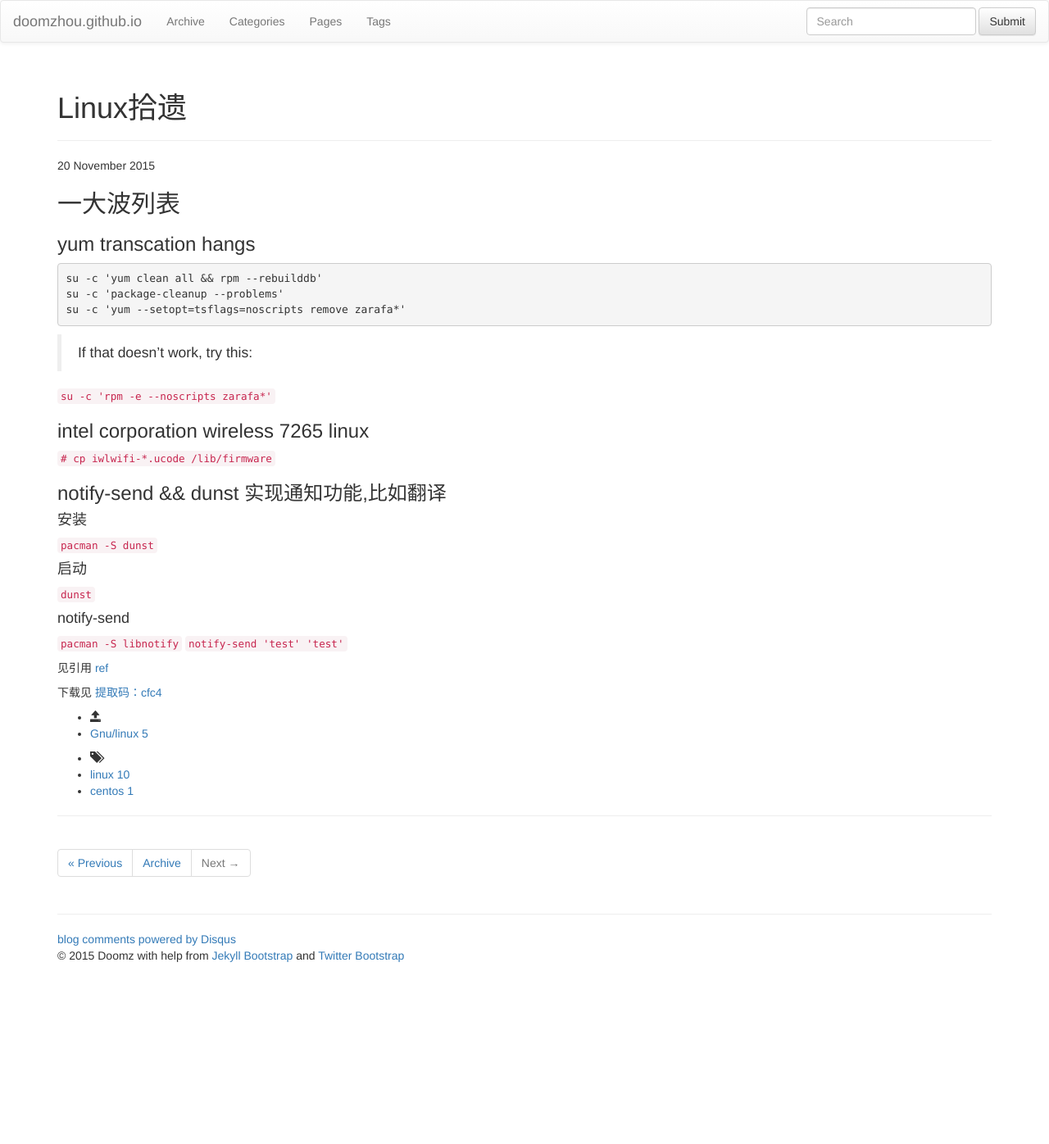
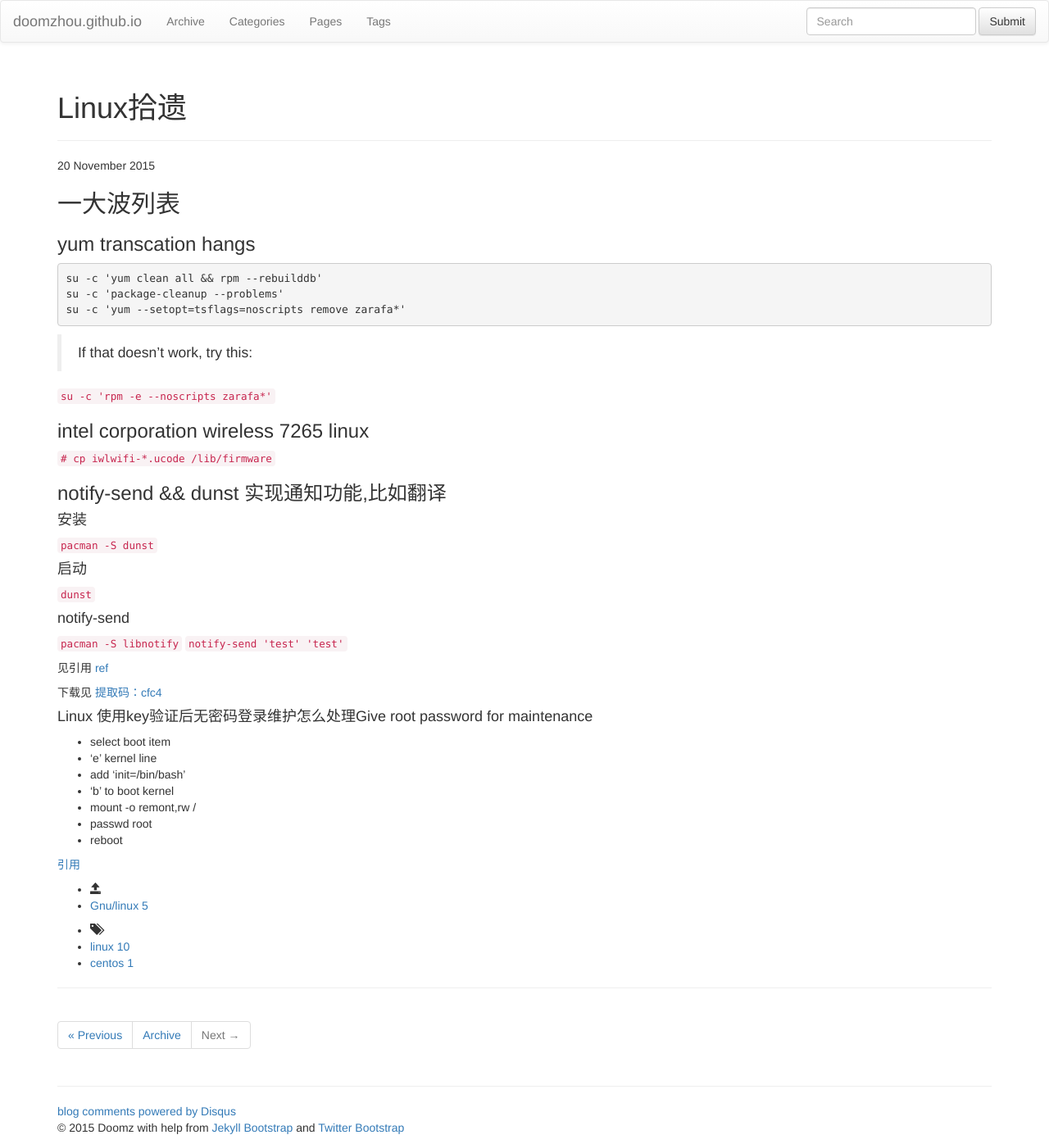
Before and after one commit to doomzhou/doomzhou.github.io, a Jekyll site: the page built from _posts/2015-11-20-Linux-Misc.md, in a window 1280 px wide. Shown: the whole page at 82% size. Built offline with Jekyll 4.4.1, drawn with Linux system fonts in a browser that asks for light colours; nearby versions of some CDN libraries; library files that are not in the unit come from our copies; comment, search, counter and statistics services are not loaded; before the commit the page ends 1186 px from its top, so only the background shows below that.

Commit message:
give root password for maintenance

```diff
--- a/_posts/2015-11-20-Linux-Misc.md
+++ b/_posts/2015-11-20-Linux-Misc.md
@@ -40,3 +40,16 @@ su -c 'yum --setopt=tsflags=noscripts remove zarafa*'
 
 下载见
 [提取码：cfc4](http://yunpan.cn/cL9XkZ458pcXT)
+
+
+####Linux 使用key验证后无密码登录维护怎么处理Give root password for maintenance
+
+* select boot item
+* 'e' kernel line
+* add 'init=/bin/bash'
+* 'b' to boot kernel
+* mount -o remont,rw /
+* passwd root
+* reboot
+
+[引用](https://www.md3v.com/linux-give-root-password-for-maintenance-lost-password)
```
